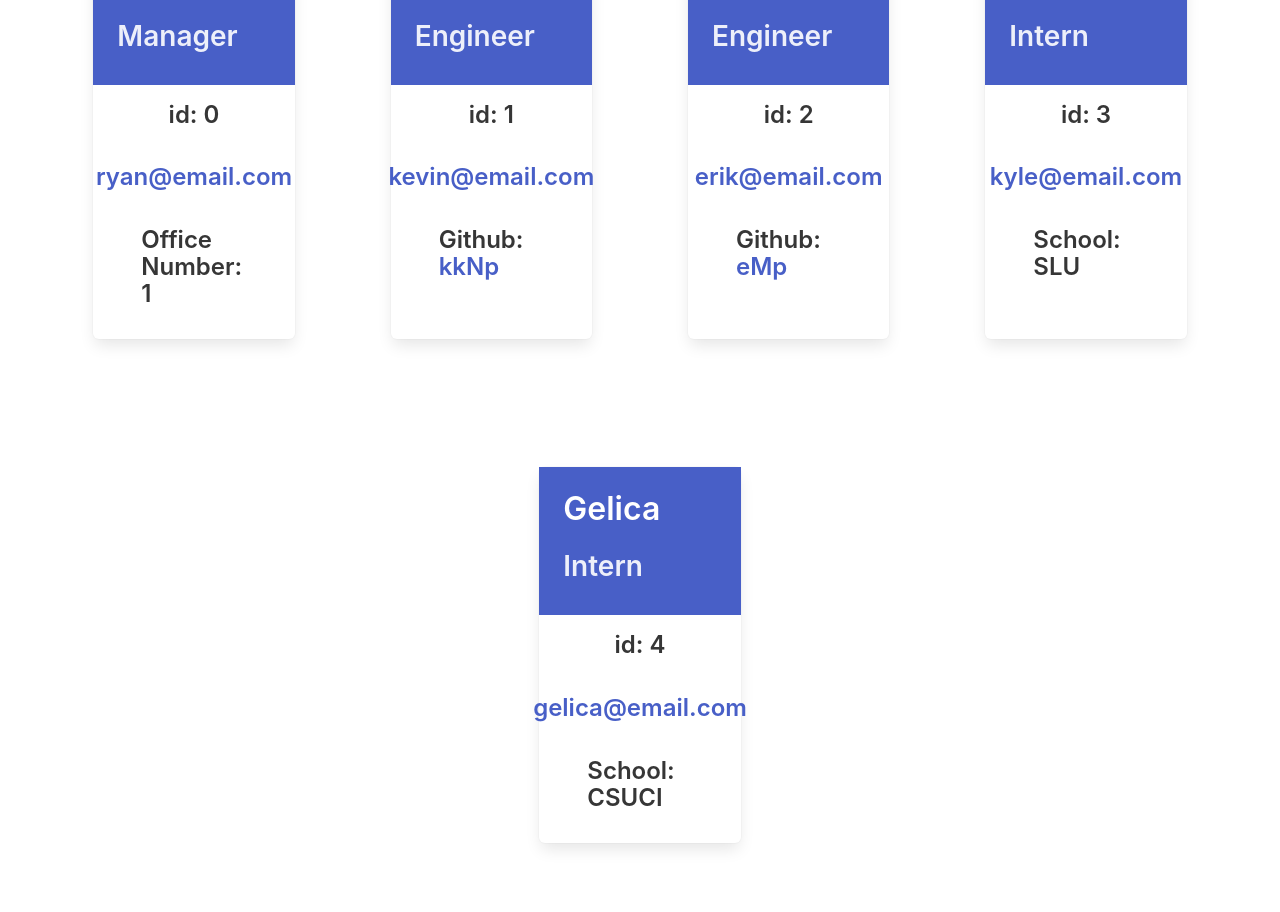
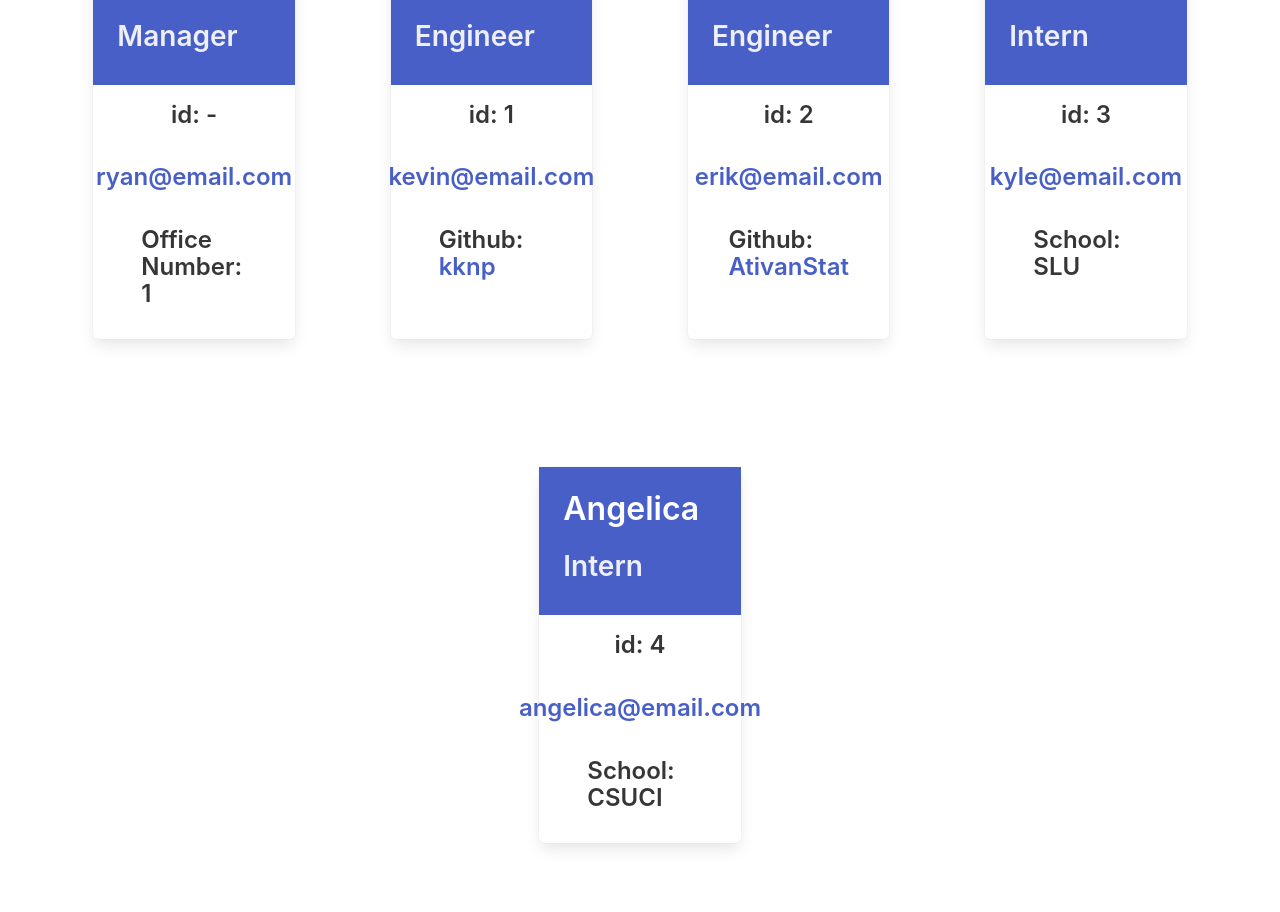
Before and after one commit to ParagasR/Team-profile-Generator, a website: page dist/index.html in a window 1280 px wide. Shown: the part 267-1179 px from the top of the page. Drawn offline with nearby package versions, Linux system fonts and the light colour scheme.

```diff
--- a/dist/index.html
+++ b/dist/index.html
@@ -25,7 +25,7 @@
     </div>
     <div class='container is-flex-direction-column m-0 p-0'>
         <div class='section content my-3 py-1 is-flex is-justify-content-center'>
-            <h3>id: 0</h3>
+            <h3>id: -</h3>
         </div>
         <div class='section content my-3 py-1 is-flex is-justify-content-center'>
             <h3><a href='mailto:ryan@email.com'>ryan@email.com</a></h3>
@@ -46,7 +46,7 @@
             <h3><a href='mailto:kevin@email.com'>kevin@email.com</a></h3>
         </div>
         <div class='section content my-3 py-1 is-flex is-justify-content-center'>
-            <h3>Github: <a href='https://github.com/kkNp'>kkNp</a></h3></div></div></div><div class='box column is-2 mx-6 my-2 p-0'>
+            <h3>Github: <a href='https://github.com/kknp'>kknp</a></h3></div></div></div><div class='box column is-2 mx-6 my-2 p-0'>
     <div class='hero is-small is-link'>
         <div class='hero-body content is-flex-direction-column'>
             <h1 class='title'>Erik</h1>
@@ -61,7 +61,7 @@
             <h3><a href='mailto:erik@email.com'>erik@email.com</a></h3>
         </div>
         <div class='section content my-3 py-1 is-flex is-justify-content-center'>
-            <h3>Github: <a href='https://github.com/eMp'>eMp</a></h3></div></div></div><div class='box column is-2 mx-6 my-2 p-0'>
+            <h3>Github: <a href='https://github.com/AtivanStat'>AtivanStat</a></h3></div></div></div><div class='box column is-2 mx-6 my-2 p-0'>
     <div class='hero is-small is-link'>
         <div class='hero-body content is-flex-direction-column'>
             <h1 class='title'>Kyle</h1>
@@ -81,7 +81,7 @@
 <div class='box column is-2 mx-6 my-2 p-0'>
     <div class='hero is-small is-link'>
         <div class='hero-body content is-flex-direction-column'>
-            <h1 class='title'>Gelica</h1>
+            <h1 class='title'>Angelica</h1>
             <h2 class='subtitle my-2'>Intern</h2>
         </div>
     </div>
@@ -90,7 +90,7 @@
             <h3>id: 4</h3>
         </div>
         <div class='section content my-3 py-1 is-flex is-justify-content-center'>
-            <h3><a href='mailto:gelica@email.com'>gelica@email.com</a></h3>
+            <h3><a href='mailto:angelica@email.com'>angelica@email.com</a></h3>
         </div>
         <div class='section content my-3 py-1 is-flex is-justify-content-center'>
             <h3>School: CSUCI</h3></div></div></div></div>
```
Also changed, not shown: README.md (added), assets/images/terminal-preview.png (added), assets/images/website-preview.png (added).
